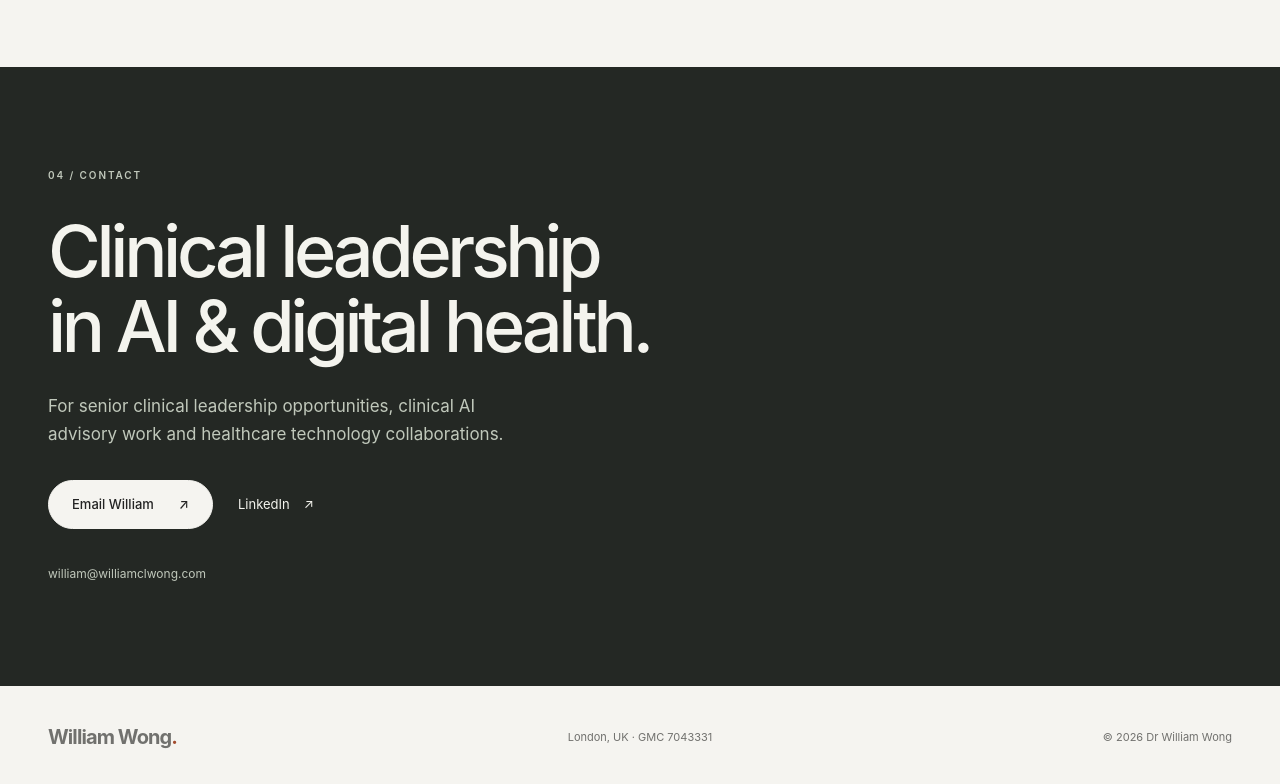
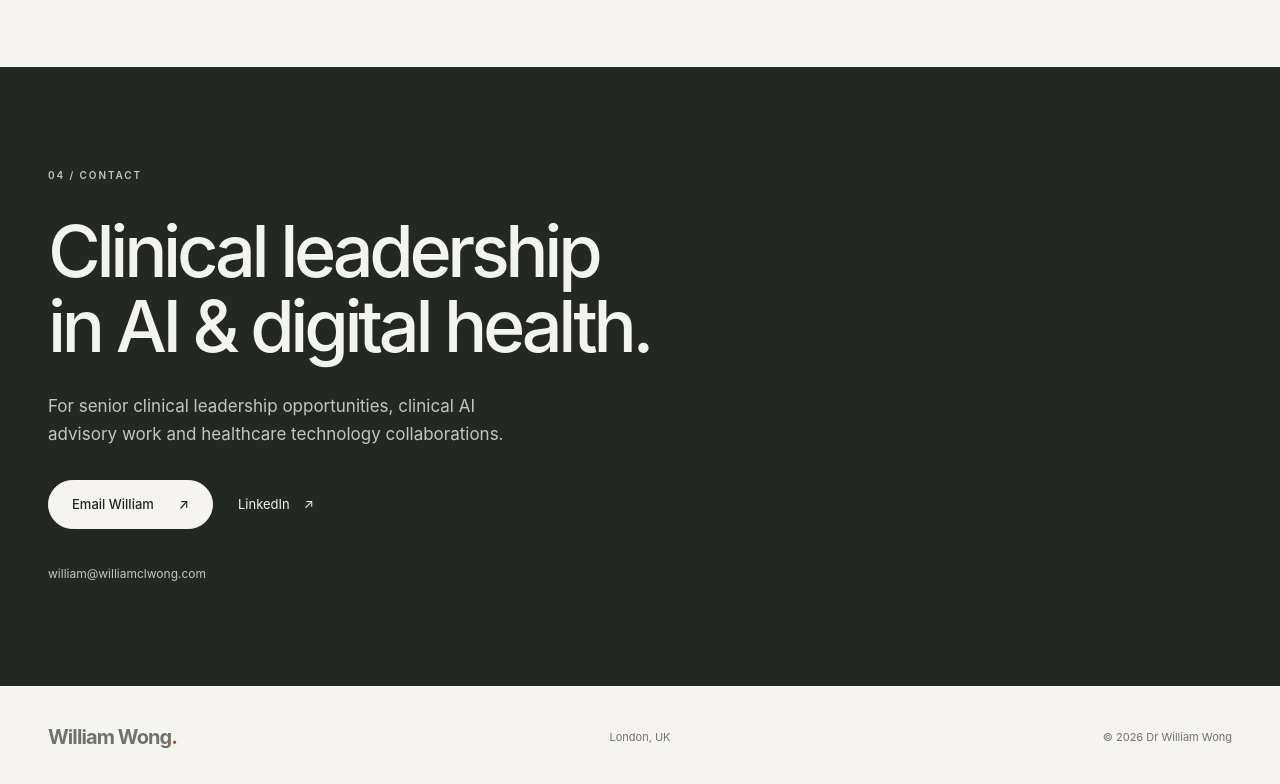
Before and after one commit to liam84-blip/williamclwong-website, a plain HTML site: page index.html in a window 1280 px wide. Shown: the part 5090-5874 px from the top of the page. Drawn offline with Linux system fonts and the light colour scheme.

Commit message:
Remove GMC number from website footer

```diff
--- a/index.html
+++ b/index.html
@@ -40,5 +40,5 @@
 <section class="wrap cv-banner" aria-label="Professional CV"><div><p class="eyebrow">Professional background</p><h2>Curriculum vitae</h2></div><div><p>Clinical appointments, qualifications, professional education and research.</p><div class="actions"><a class="button primary" href="/cv.html">View CV <span aria-hidden="true">↗</span></a><a class="text-link" href="/William-Wong-CV.txt" download>Download CV (.txt) <span aria-hidden="true">↓</span></a></div></div></section>
 <section class="contact" id="contact"><div class="wrap"><p class="eyebrow">04 / CONTACT</p><h2>Clinical leadership<br>in AI &amp; digital health.</h2><p>For senior clinical leadership opportunities, clinical AI advisory work and healthcare technology collaborations.</p><div class="actions"><a class="button light-button" href="mailto:william@williamclwong.com">Email William <span aria-hidden="true">↗</span></a><a class="text-link" href="https://www.linkedin.com/in/wwcl84/" target="_blank" rel="noopener noreferrer">LinkedIn <span aria-hidden="true">↗</span></a></div><a class="email-address" href="mailto:william@williamclwong.com">william@williamclwong.com</a></div></section>
 </main>
-<footer class="wrap"><div class="footerline"><a class="brand" href="/">William Wong<span class="brand-dot" aria-hidden="true">.</span></a><span>London, UK · GMC 7043331</span><span>© 2026 Dr William Wong</span></div></footer>
+<footer class="wrap"><div class="footerline"><a class="brand" href="/">William Wong<span class="brand-dot" aria-hidden="true">.</span></a><span>London, UK</span><span>© 2026 Dr William Wong</span></div></footer>
 </body></html>
```
